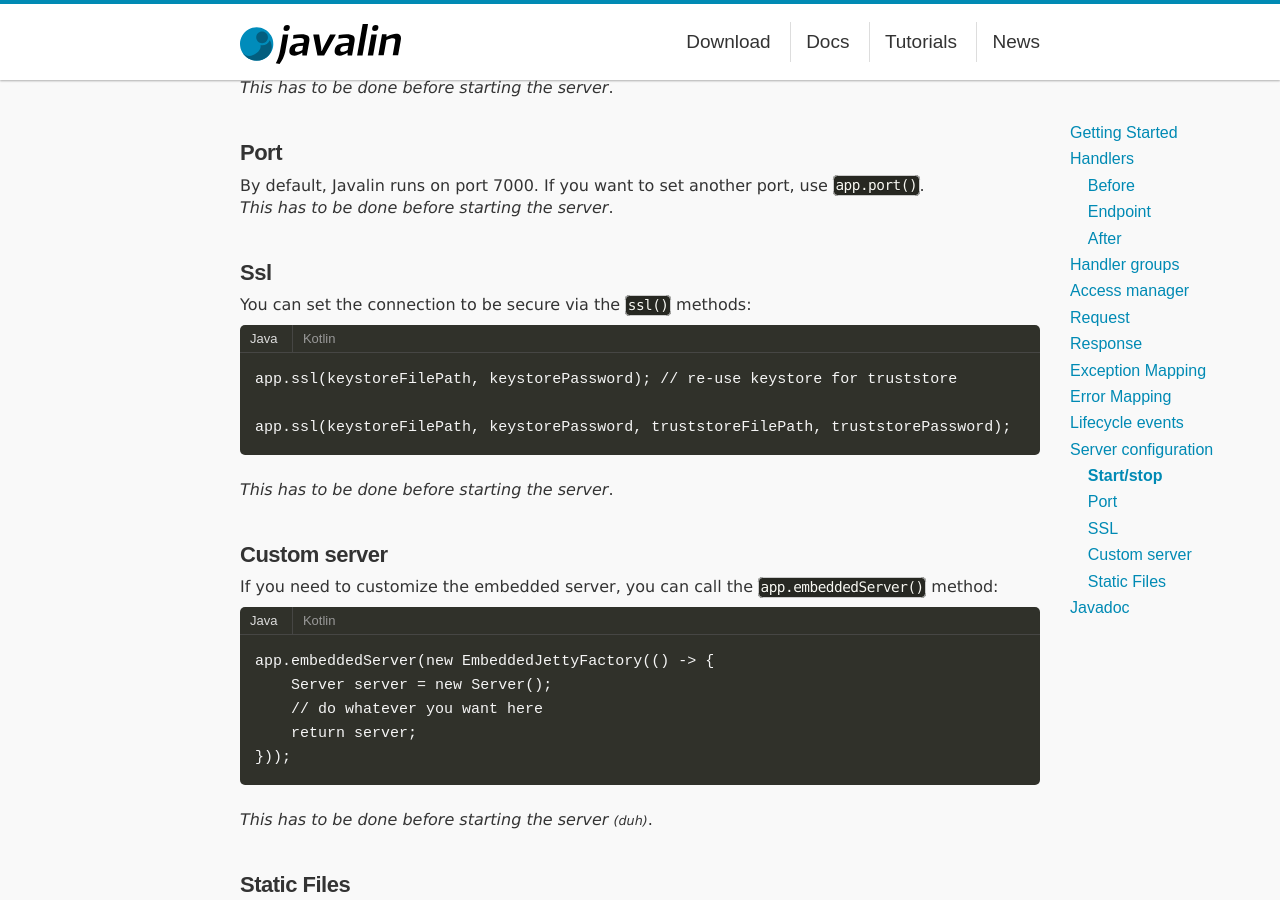
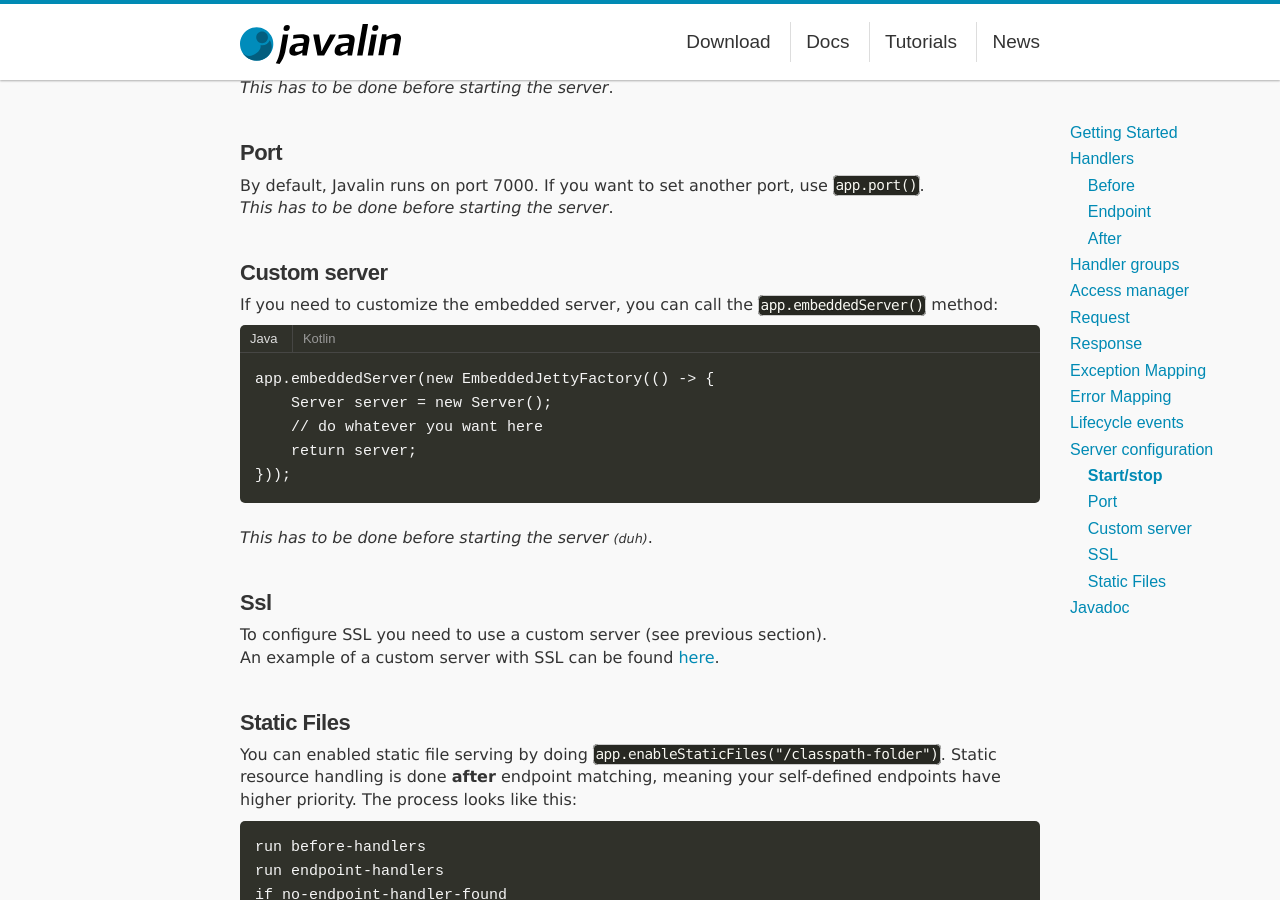
Before and after one commit to javalin/website, a Jekyll site: the page built from pages/docs.md, in a window 1280 px wide and 900 px high, scrolled down 8159 px. Built offline with Jekyll 4.4.1, drawn with Linux system fonts in a browser that asks for light colours.

Commit message:
Remove SSL

```diff
--- a/pages/docs.md
+++ b/pages/docs.md
@@ -21,8 +21,8 @@ permalink: /documentation
 * [Server configuration](#server-configuration)
 * [ &nbsp;&nbsp;&nbsp;&nbsp;Start/stop](#starting-and-stopping)
 * [ &nbsp;&nbsp;&nbsp;&nbsp;Port](#port)
+* [ &nbsp;&nbsp;&nbsp;&nbsp;Custom server](#custom-server)
 * [ &nbsp;&nbsp;&nbsp;&nbsp;SSL](#ssl)
-* [ &nbsp;&nbsp;&nbsp;&nbsp;Custom server](#custom-server)
 * [ &nbsp;&nbsp;&nbsp;&nbsp;Static Files](#static-files)
 * [Javadoc](#javadoc)
 </div>
@@ -477,18 +477,6 @@ startupExceptionHandler({ e -> println("Uh-oh") })
 By default, Javalin runs on port 7000. If you want to set another port, use `app.port()`.
 *This has to be done before starting the server*.
 
-### Ssl
-
-You can set the connection to be secure via the `ssl()` methods:
-{% capture java %}
-app.ssl(keystoreFilePath, keystorePassword); // re-use keystore for truststore
-
-app.ssl(keystoreFilePath, keystorePassword, truststoreFilePath, truststorePassword);
-{% endcapture %}
-{% include macros/docsSnippet.html java=java kotlin=java %}
-
-*This has to be done before starting the server*.
-
 ### Custom server
 If you need to customize the embedded server, you can call the `app.embeddedServer()` method:
 {% capture java %}
@@ -507,6 +495,12 @@ app.embeddedServer(EmbeddedJettyFactory({
 {% endcapture %}
 {% include macros/docsSnippet.html java=java kotlin=kotlin %}
 *This has to be done before starting the server <small>(duh)</small>*.
+
+### Ssl
+
+To configure SSL you need to use a custom server (see previous section).\\
+An example of a custom server with SSL can be found
+[here](https://github.com/tipsy/javalin/blob/master/src/test/java/javalin/examples/HelloWorldSecure.java).
 
 ### Static Files
 You can enabled static file serving by doing `app.enableStaticFiles("/classpath-folder")`.
```
